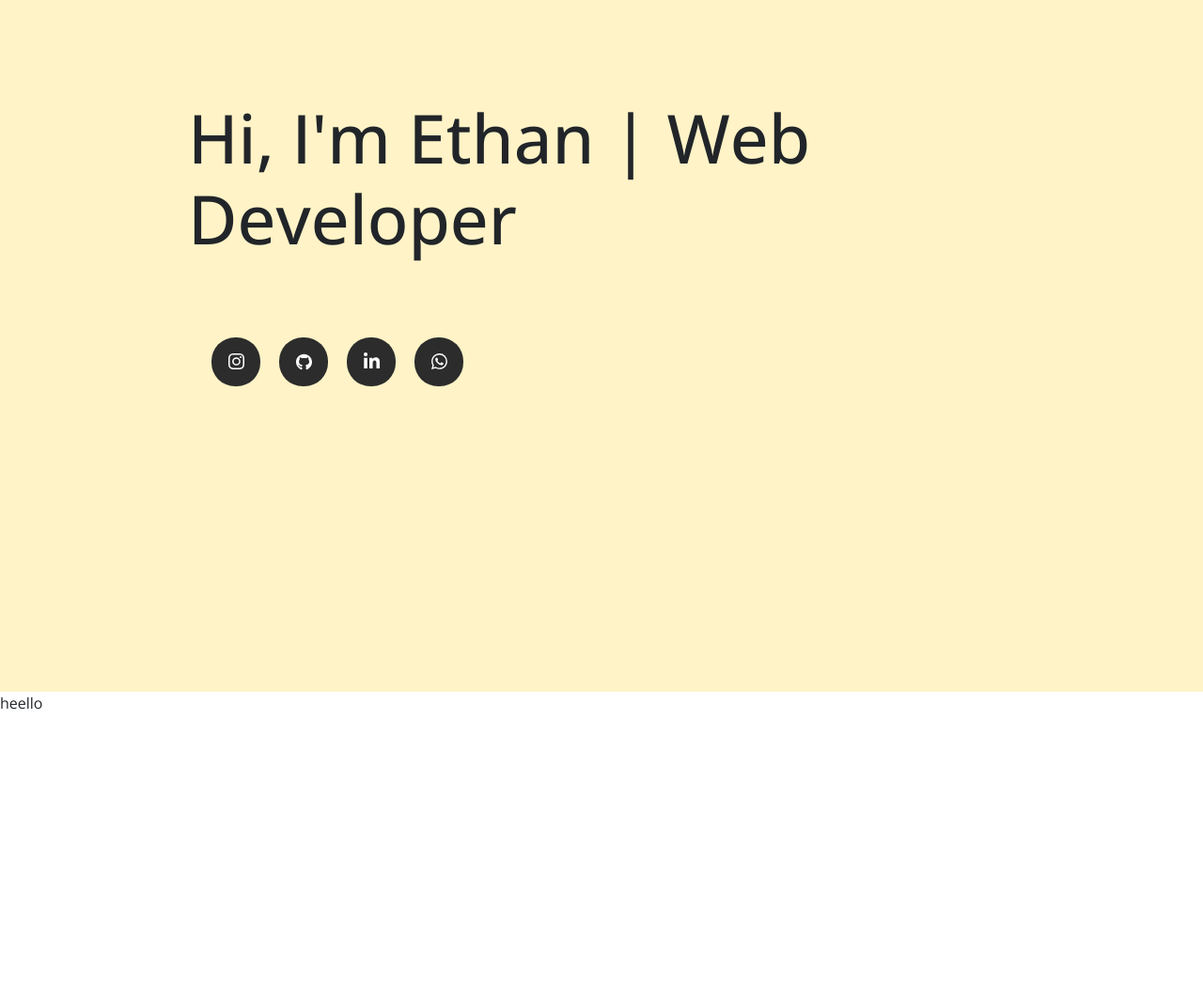
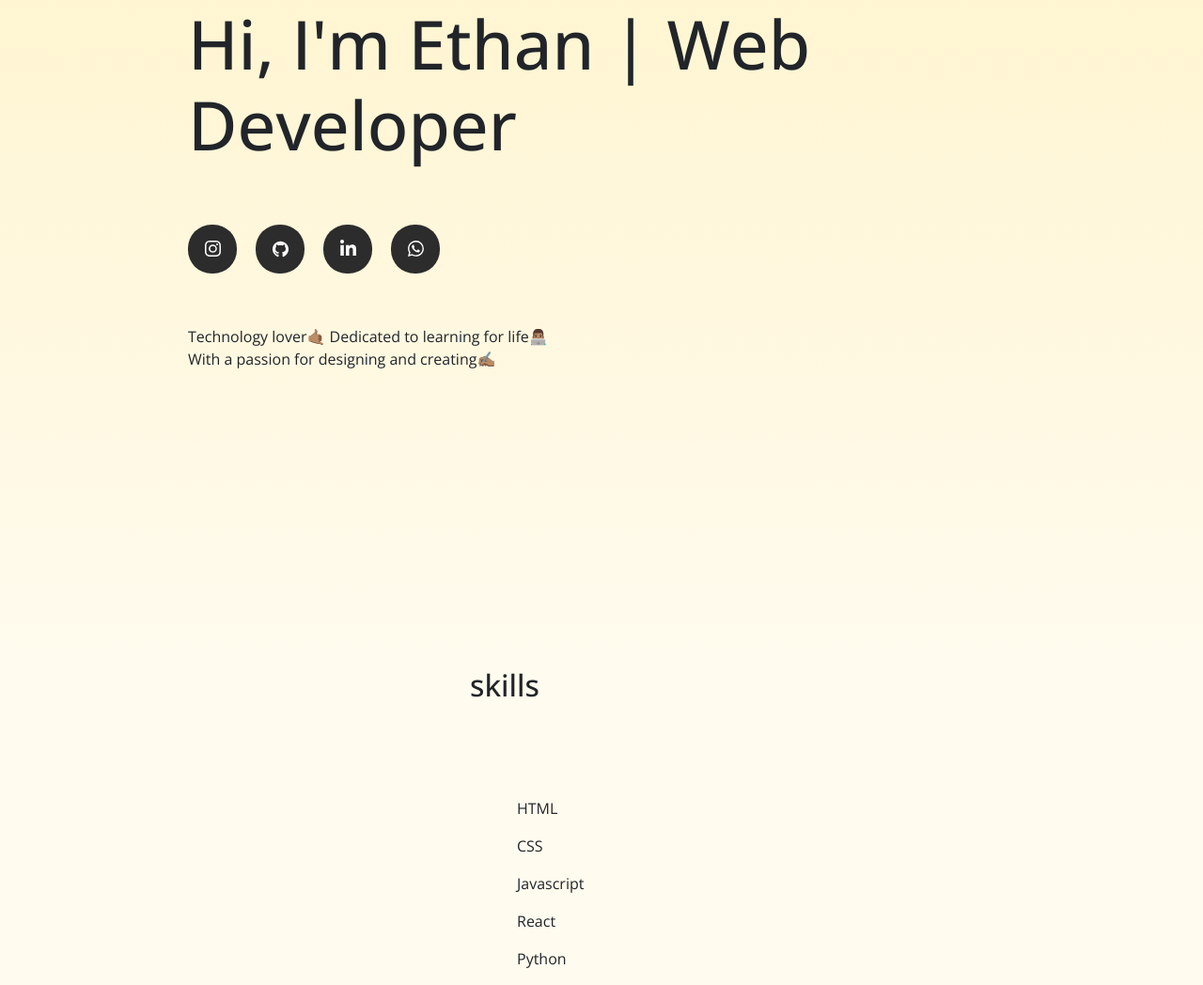
Before and after one commit to Ethang187/Portfolio, a plain HTML site: page index.html in a window 1280 px wide. Shown: the part 268-1316 px from the top of the page at 94% size. Before the commit the page ends 1044 px from the top, so only its background shows below. Drawn offline with nearby package versions, Linux system fonts and the light colour scheme.

Commit message:
changes to portfolio

```diff
--- a/buttons.css
+++ b/buttons.css
@@ -4,10 +4,10 @@
   display: flex;
   align-items: center;
   justify-content: center;
-  padding: 25px 25px;
+  padding: 25px 0px;
   gap: 20px;
   flex-direction: row;
-  margin-top: 50px;
+  margin-top: 30px;
 }
 
 /* for all social containers*/
@@ -19,33 +19,33 @@
   align-items: center;
   justify-content: center;
   overflow: hidden;
-  transition-duration: .3s;
+  transition-duration: 0.8s;
   border-radius: 25px;
 }
 /* instagram*/
 .containerOne:hover {
   background-color: #d62976;
-  transition-duration: .3s;
+  transition-duration: 0.8s;
 }
 /* twitter*/
 .containerTwo:hover {
   background-color: #00acee;
-  transition-duration: .3s;
+  transition-duration: 0.8s;
 }
 /* linkdin*/
 .containerThree:hover {
   background-color: #0072b1;
-  transition-duration: .3s;
+  transition-duration: 0.8s;
 }
 /* Whatsapp*/
 .containerFour:hover {
   background-color: #128C7E;
-  transition-duration: .3s;
+  transition-duration: 0.8s;
 }
 
 .socialContainer:active {
   transform: scale(0.9);
-  transition-duration: .3s;
+  transition-duration: 0.8s;
 }
 
 .socialSvg {
@@ -57,7 +57,7 @@
 }
 
 .socialContainer:hover .socialSvg {
-  animation: slide-in-top 0.3s both;
+  animation: slide-in-top 0.8s both;
 }
 
 @keyframes slide-in-top {
--- a/index.html
+++ b/index.html
@@ -16,12 +16,13 @@
 
 <div class="firstsection">
 <nav class="navbar">
-	<a href='index.html'><h2>Projects</h2></a>
-	<a href='index.html'><h2>Skills</h2></a>
-	<a href='index.html'><h2>About</h2></a>
+	<a href='index.html' ><h2 class="navbarwords">Projects</h2></a>
+	<a href='index.html' ><h2 class="navbarwords">Skills</h2></a>
+	<a href='index.html' ><h2 class="navbarwords">About</h2></a>
 </nav>
 
 <div class="mainfocus animate__animated animate__pulse">
+
 <h1 class="">Hi, I'm Ethan | Web Developer</h1>
 
 <div class="socialbuttons">
@@ -39,11 +40,24 @@
   <a href="#" class="socialContainer containerFour">
     <svg class="socialSvg whatsappSvg" viewBox="0 0 16 16"> <path d="M13.601 2.326A7.854 7.854 0 0 0 7.994 0C3.627 0 .068 3.558.064 7.926c0 1.399.366 2.76 1.057 3.965L0 16l4.204-1.102a7.933 7.933 0 0 0 3.79.965h.004c4.368 0 7.926-3.558 7.93-7.93A7.898 7.898 0 0 0 13.6 2.326zM7.994 14.521a6.573 6.573 0 0 1-3.356-.92l-.24-.144-2.494.654.666-2.433-.156-.251a6.56 6.56 0 0 1-1.007-3.505c0-3.626 2.957-6.584 6.591-6.584a6.56 6.56 0 0 1 4.66 1.931 6.557 6.557 0 0 1 1.928 4.66c-.004 3.639-2.961 6.592-6.592 6.592zm3.615-4.934c-.197-.099-1.17-.578-1.353-.646-.182-.065-.315-.099-.445.099-.133.197-.513.646-.627.775-.114.133-.232.148-.43.05-.197-.1-.836-.308-1.592-.985-.59-.525-.985-1.175-1.103-1.372-.114-.198-.011-.304.088-.403.087-.088.197-.232.296-.346.1-.114.133-.198.198-.33.065-.134.034-.248-.015-.347-.05-.099-.445-1.076-.612-1.47-.16-.389-.323-.335-.445-.34-.114-.007-.247-.007-.38-.007a.729.729 0 0 0-.529.247c-.182.198-.691.677-.691 1.654 0 .977.71 1.916.81 2.049.098.133 1.394 2.132 3.383 2.992.47.205.84.326 1.129.418.475.152.904.129 1.246.08.38-.058 1.171-.48 1.338-.943.164-.464.164-.86.114-.943-.049-.084-.182-.133-.38-.232z"></path> </svg>
   </a>
+
+
 </div>
+<p id="summarytext">Technology lover🤙🏽 Dedicated to learning for life👨🏽‍💻 With a passion for designing and creating✍🏽</p>
 </div>
 </div>
 
-<p>heello</p>
+<div class="skills-section">
+	<h2>skills</h2>
+	<div class="individual-skills">
+	<p>HTML</p>
+	<p>CSS</p>
+	<p>Javascript</p>
+	<p>React</p>
+	<p>Python</p>
+</div>
+</div>
+
 
 </body>
 </html>
--- a/style.css
+++ b/style.css
@@ -1,22 +1,33 @@
 body {
 	margin: 0;
 	font-family: "Open Sans", sans-serif;
+	background-color: rgb(255,251,238);
 }
 
 .firstsection {
-	background-color: #FFF3C7;
+	background: linear-gradient(rgb(255,243,199), rgb(255,251,238));
+}
+
+.skills-section {
+
+	margin-left: 500px;
+}
+
+.individual-skills {
+	margin-top: 100px;
+	margin-left: 50px;
 }
 
 a {
 	text-decoration: none;
 	color: black;
 }
-h2 {
+.navbarwords {
 	font-size: 1.2em;
 	font-weight: 100;
 	transition: font-weight 0.5s ease;
 }
-h2:hover {
+.navbarwords:hover {
 	font-weight: 500;
 }
 
@@ -34,9 +45,15 @@ h1 {
 .mainfocus {
 	display: grid;
 	justify-content: center;
-    padding: 300px;
+    padding: 200px;
+    padding-bottom: 300px;
     padding-left: 200px;
     margin-right: 500px;
+}
+
+#summarytext {
+	width: 400px;
+	margin-top: 30px;
 }
 
 @media (max-width:1500px) {
```
